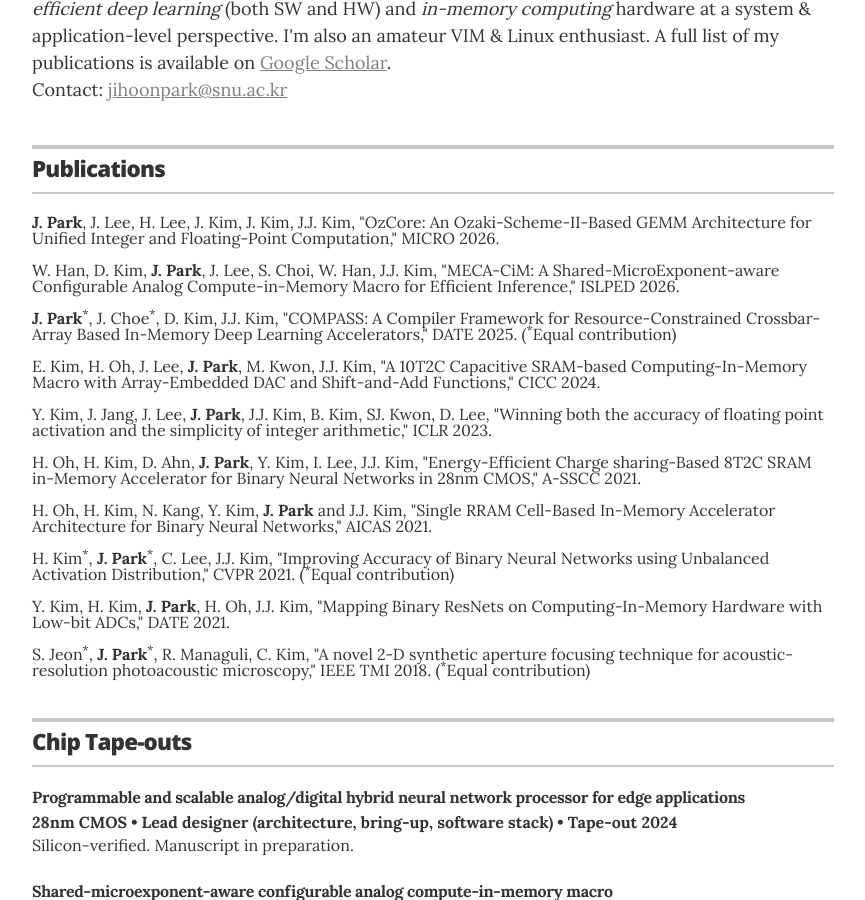
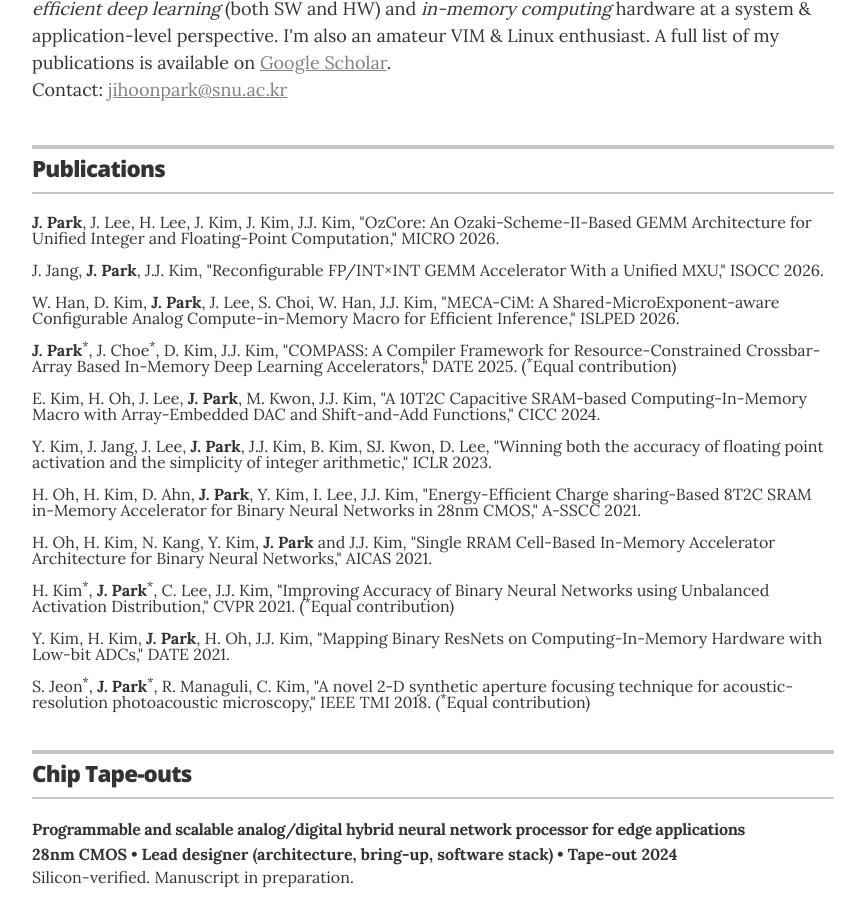
Before and after one commit to inventor71/vinnspace, a Jekyll site: the page built from index.html, in a window 1280 px wide and 900 px high, scrolled down 360 px. Shown: the whole window, without its empty margins (207-1072 px from the left). Built offline with Jekyll 4.4.1, drawn with Linux system fonts in a browser that asks for light colours.

Commit message:
Add the ISOCC 2026 unified-MXU GEMM accelerator paper
Sits between the two other 2026 entries, matching the order the rest of
the list already uses.

Co-Authored-By: Claude Opus 5 (1M context) <noreply@anthropic.com>

```diff
--- a/_data/publications.yml
+++ b/_data/publications.yml
@@ -1,5 +1,6 @@
 # Publications
 - item: '<b>J. Park</b>, J. Lee, H. Lee, J. Kim, J. Kim, J.J. Kim, "OzCore: An Ozaki-Scheme-II-Based GEMM Architecture for Unified Integer and Floating-Point Computation," MICRO 2026.'
+- item: 'J. Jang, <b>J. Park</b>, J.J. Kim, "Reconfigurable FP/INT×INT GEMM Accelerator With a Unified MXU," ISOCC 2026.'
 - item: 'W. Han, D. Kim, <b>J. Park</b>, J. Lee, S. Choi, W. Han, J.J. Kim, "MECA-CiM: A Shared-MicroExponent-aware Configurable Analog Compute-in-Memory Macro for Efficient Inference," ISLPED 2026.'
 - item: '<b>J. Park</b><sup>*</sup>, J. Choe<sup>*</sup>, D. Kim, J.J. Kim, "COMPASS: A Compiler Framework for Resource-Constrained Crossbar-Array Based In-Memory Deep Learning Accelerators," DATE 2025. (<sup>*</sup>Equal contribution)'
 - item: 'E. Kim, H. Oh, J. Lee, <b>J. Park</b>, M. Kwon, J.J. Kim, "A 10T2C Capacitive SRAM-based Computing-In-Memory Macro with Array-Embedded DAC and Shift-and-Add Functions," CICC 2024.'
```
